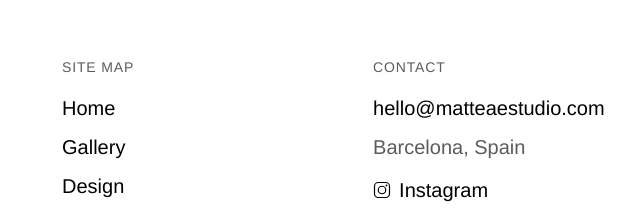
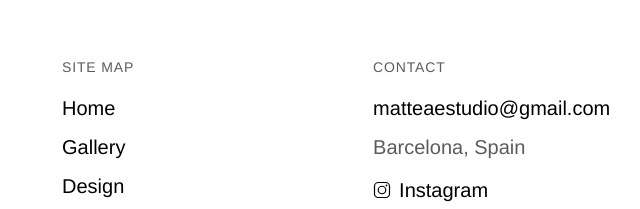
Before and after one commit to Astroboyt/mattea-estudio, a website built with Vite: page index.html in a window 1280 px wide. Shown: the part 9544-9753 px from the top of the page, 487-1127 px from the left. Built offline with nearby package versions, Linux system fonts and the light colour scheme; a web font is replaced by a local one.

Commit message:
Change contact email to matteaestudio@gmail.com

```diff
--- a/index.html
+++ b/index.html
@@ -468,7 +468,7 @@
 
       <div class="footer-col">
         <span class="footer-heading">Contact</span>
-        <a href="mailto:hello@matteaestudio.com">hello@matteaestudio.com</a>
+        <a href="mailto:matteaestudio@gmail.com">matteaestudio@gmail.com</a>
         <p>Barcelona, Spain</p>
         <a class="footer-social" href="https://www.instagram.com/vibrart_studio_bcn" target="_blank" rel="noopener noreferrer">
           <svg width="18" height="18" viewBox="0 0 24 24" fill="none" xmlns="http://www.w3.org/2000/svg" aria-hidden="true">
--- a/partials/footer.html
+++ b/partials/footer.html
@@ -24,7 +24,7 @@
 
       <div class="footer-col">
         <span class="footer-heading">Contact</span>
-        <a href="mailto:hello@matteaestudio.com">hello@matteaestudio.com</a>
+        <a href="mailto:matteaestudio@gmail.com">matteaestudio@gmail.com</a>
         <p>Barcelona, Spain</p>
         <a class="footer-social" href="https://www.instagram.com/vibrart_studio_bcn" target="_blank" rel="noopener noreferrer">
           <svg width="18" height="18" viewBox="0 0 24 24" fill="none" xmlns="http://www.w3.org/2000/svg" aria-hidden="true">
```
